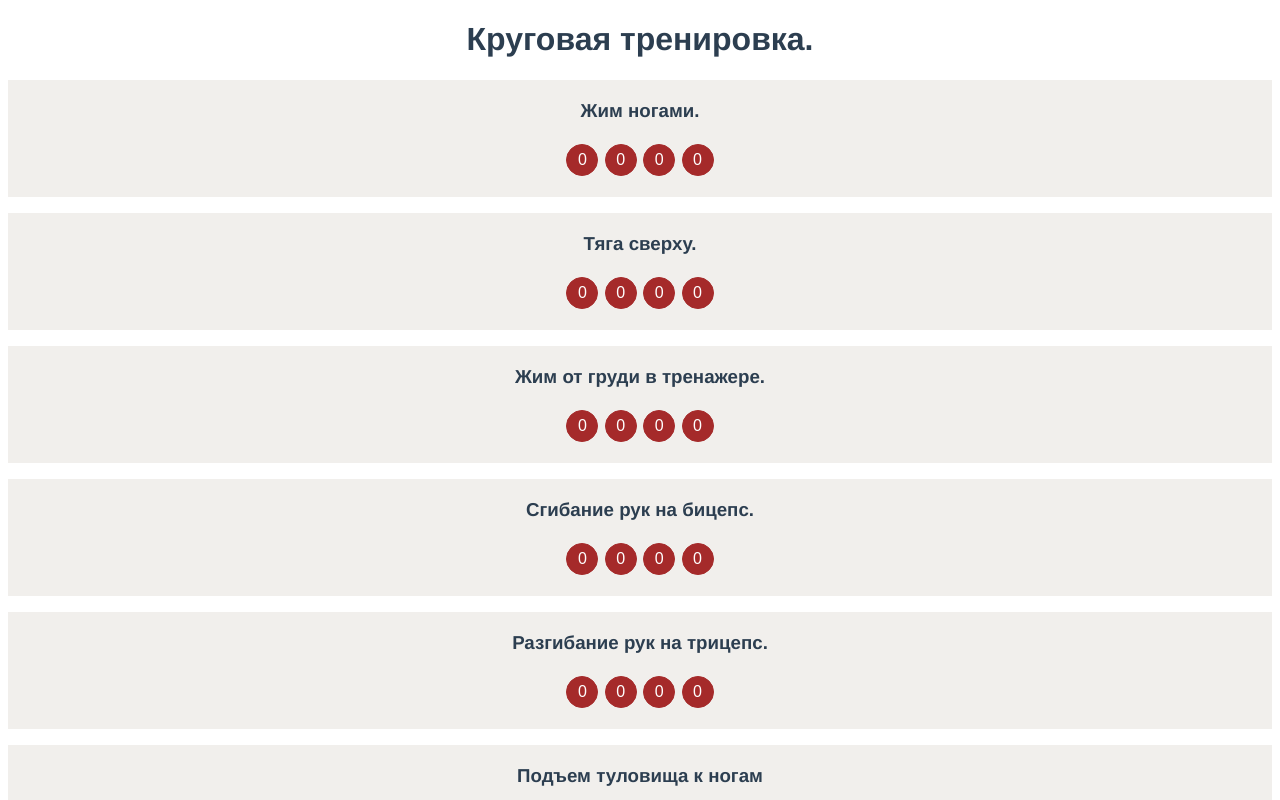
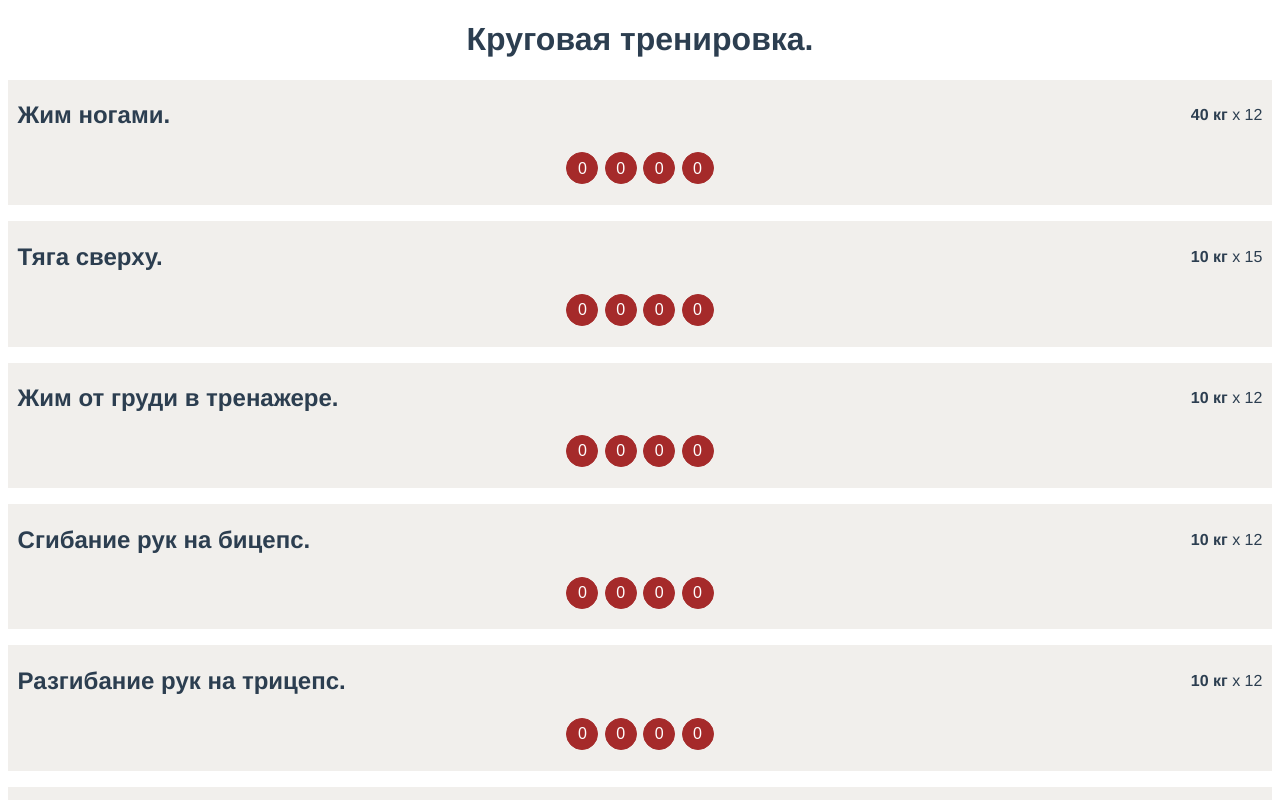
Before and after one commit to ultrakiwi99/fitplan, a Vue app: page / in a window 1280 px wide. Both pictures are taken after a click on the button "Начать". Shown: the top 800 px of the page. Built offline with nearby package versions, Linux system fonts and the light colour scheme.

Commit message:
css tweaks

```diff
--- a/src/views/ExerciseView.vue
+++ b/src/views/ExerciseView.vue
@@ -1,6 +1,11 @@
 <template>
     <div class="exersise-container">
-        <h3 class="exercise-name">{{ ex.name }}</h3>
+        <div class="exersise-info">
+            <h2 class="exercise-name">{{ ex.name }}</h2>
+            <div class="exersise-details">
+                <strong>{{ ex.weight }} кг</strong> x {{ ex.maxReps }}
+            </div>
+        </div>
         <div class="buttons-container">
             <SetView
                 v-for="(set, idx) in ex.sets"
@@ -37,8 +42,14 @@ export default {
 <style>
 .exersise-container {
     background-color: #f1efec;
-    padding: 0.1rem 0;
+    padding: 0.1rem 0.1rem;
     margin-bottom: 1rem;
+}
+.exersise-info {
+    display: flex;
+    justify-content: space-between;
+    align-items: center;
+    padding: 0 0.5rem;
 }
 .buttons-container {
     display: flex;
```
